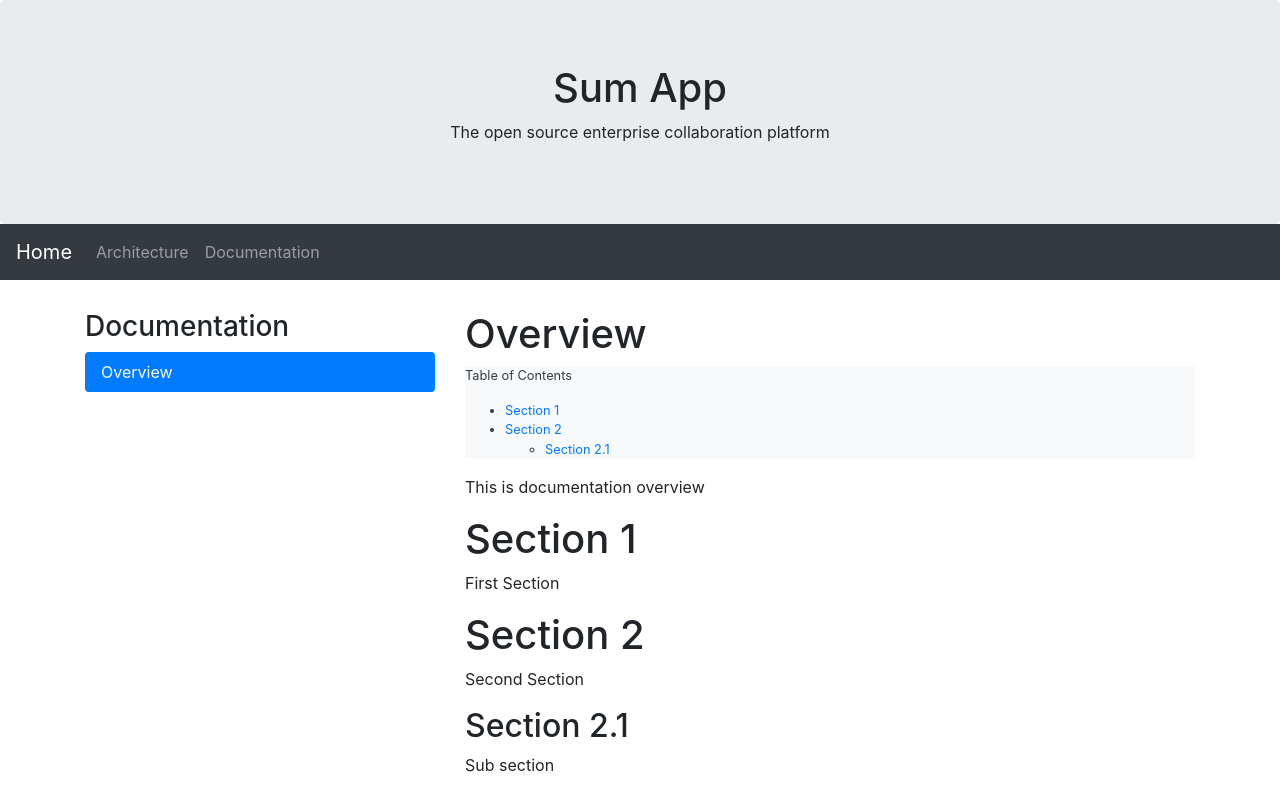
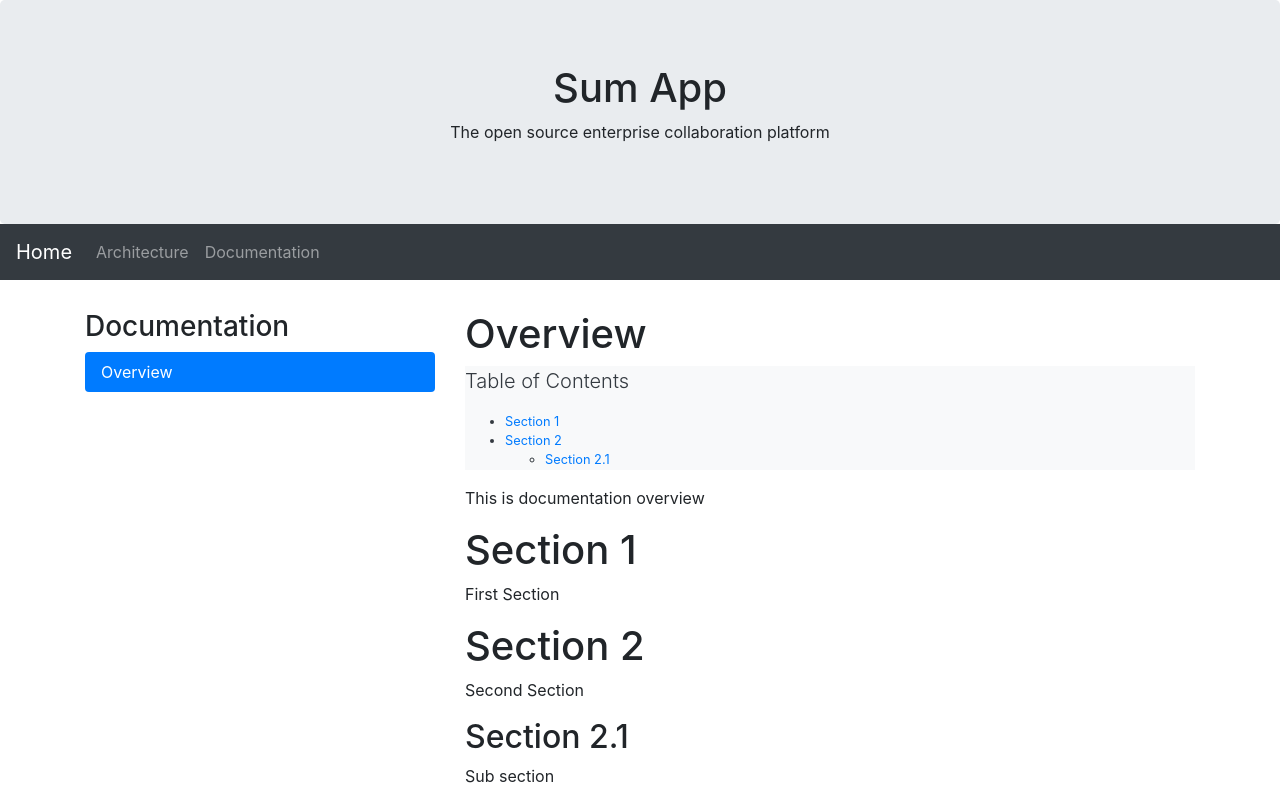
Before and after one commit to SumApp/SumApp.github.io, a Jekyll site: the page built from _documentation/01_overview.md, in a window 1280 px wide. Shown: the top 793 px of the page. Built offline with Jekyll 4.4.1, drawn with Linux system fonts in a browser that asks for light colours; grey boxes are pictures that could not be loaded.

Commit message:
Ordering

```diff
--- a/_layouts/default.html
+++ b/_layouts/default.html
@@ -21,7 +21,7 @@ layout: base
 <div class="col-sm-8">
     <h1>{{page.title}}</h1>
     <div class="small bg-light text-dark">
-        <p>Table of Contents</p>
+        <p class="lead">Table of Contents</p>
         {% include toc.html html=content %}
     </div>
     {{ content }}
```
Also changed, not shown: _architecture/01_overview.md (renamed from _architecture/overview.md), _architecture/02_details.md (renamed from _architecture/details.md), _documentation/01_overview.md (renamed from _documentation/overview.md).
